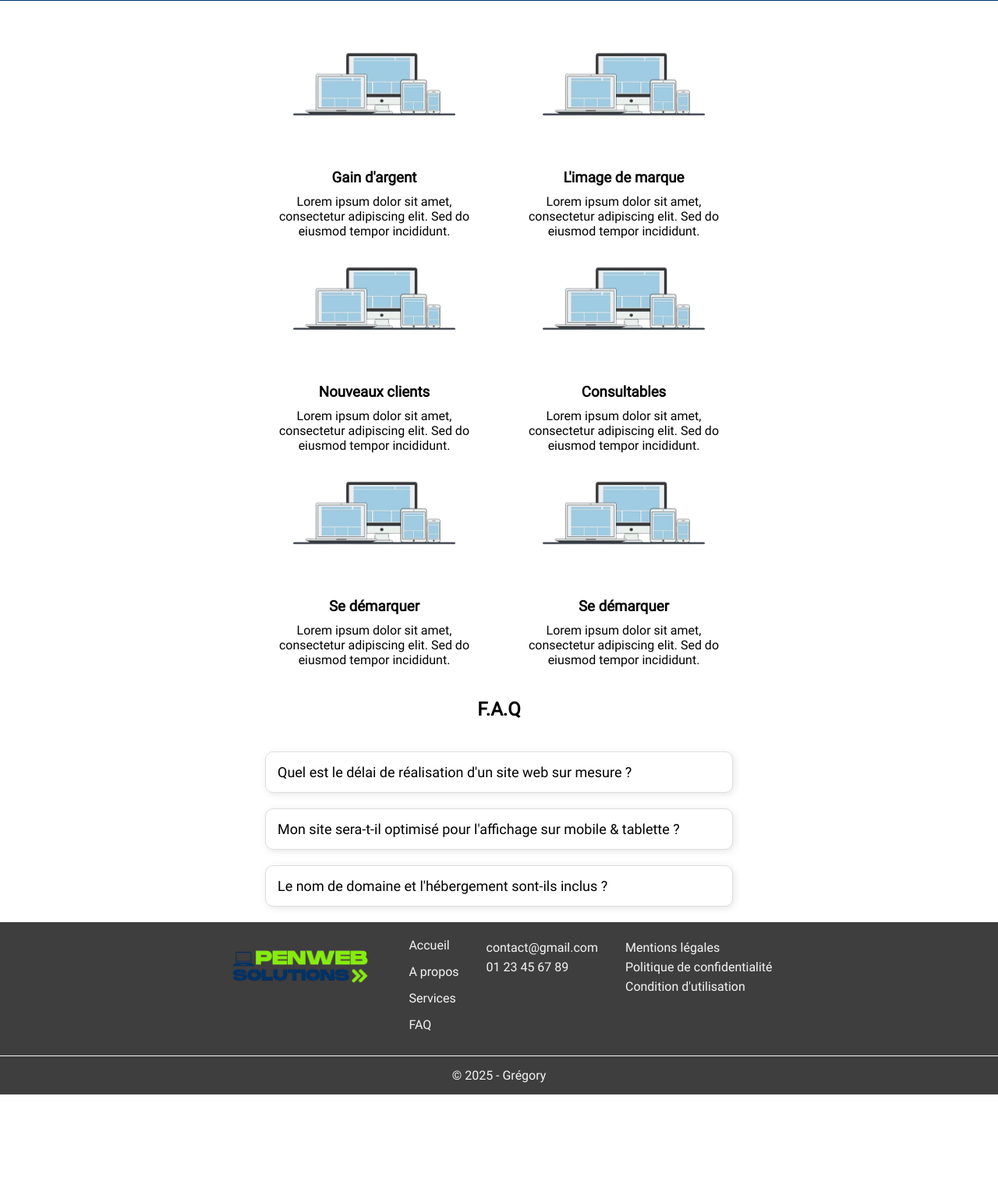
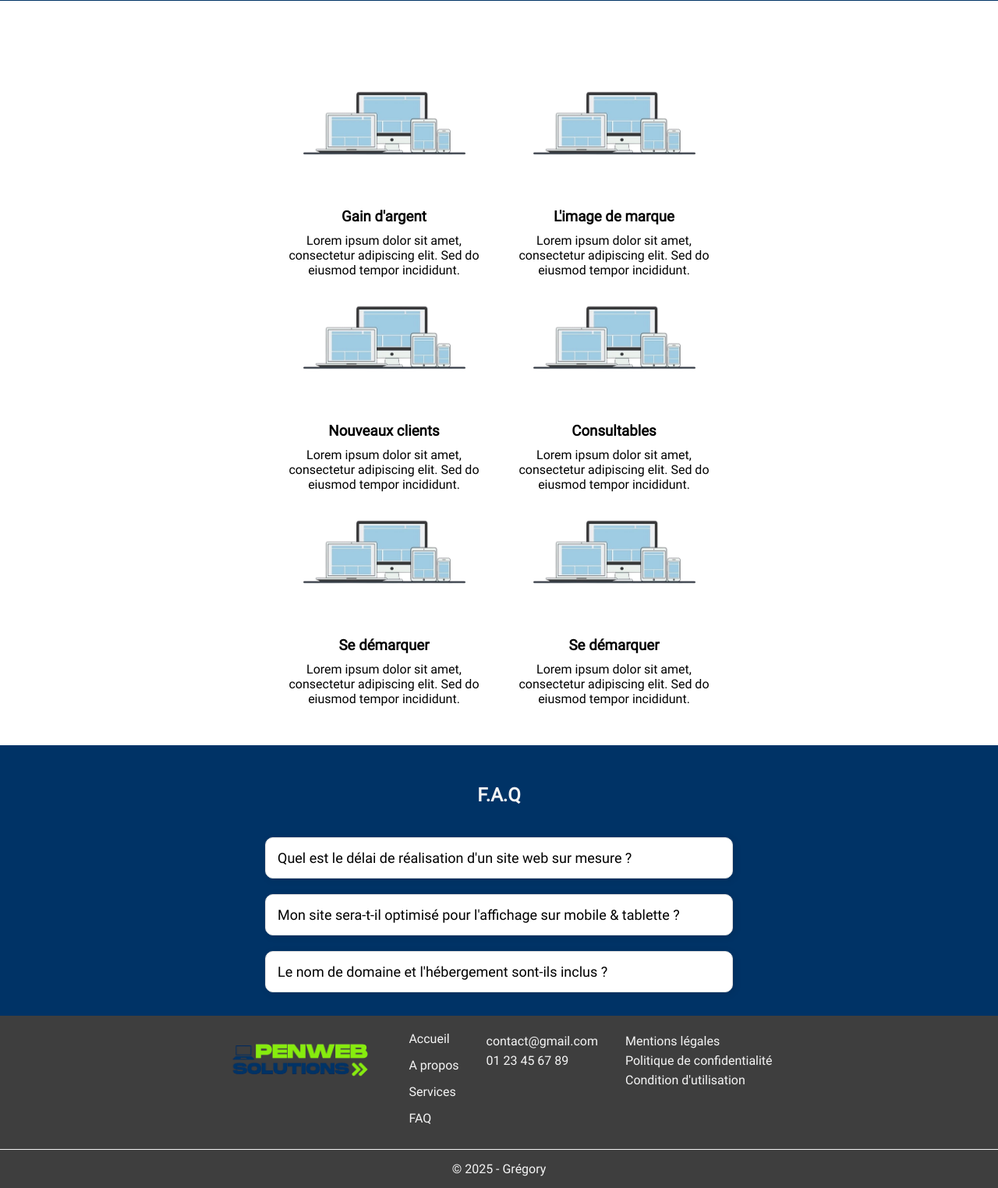
Before and after one commit to GregoryVDev/PenWeb, a PHP site: page / in a window 1280 px wide. Shown: the part 4608-6132 px from the top of the page at 78% size. Before the commit the page ends 6012 px from the top, so only its background shows below. Run offline with PHP 8.4, Linux system fonts and the light colour scheme.

Commit message:
Edited background color for the faq section and added padding for him and for avantages section

```diff
--- a/src/css/index.css
+++ b/src/css/index.css
@@ -299,6 +299,10 @@ figcaption h3 {
   border: 1px solid var(--colorBlue);
 }
 
+.avantages {
+  padding: 50px;
+}
+
 .avantage {
   opacity: 0;
   transform: translateX(
@@ -337,6 +341,15 @@ figcaption h3 {
 
 .avantage figcaption p {
   text-align: center;
+}
+
+.faq {
+  background: var(--colorBlue);
+  padding: 10px;
+}
+
+.faq h2 {
+  color: var(--colorWhite);
 }
 
 .faq-container {
```
